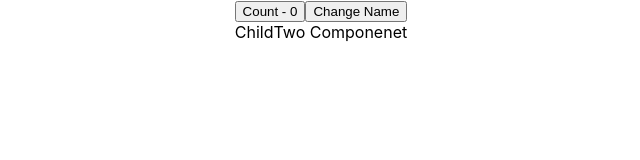
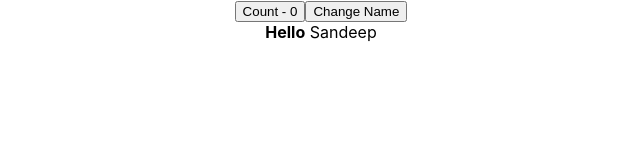
Before and after one commit to SandeepKumar377/ReactJS-Render, a React (Create React App) app: page / in a window 1280 px wide. Shown: the top 160 px of the page, without its empty margins (319-959 px from the left). Built offline with nearby package versions, Linux system fonts and the light colour scheme.

Commit message:
Incorrect memo with children

```diff
--- a/src/App.js
+++ b/src/App.js
@@ -1,5 +1,6 @@
 import './App.css';
-import { ParentTwo } from './components/Optimization/ParentTwo';
+import { ParentThree } from './components/Incorrect Optimizations/ParentThree';
+// import { ParentTwo } from './components/Optimization/ParentTwo';
 // import { GrandParent } from './components/Optimization/GrandParent';
 // import { ChildOne } from './components/Optimization/ChildOne';
 // import { ParentOne } from './components/Optimization/ParentOne';
@@ -12,7 +13,8 @@
 function App() {
   return (
     <div className="App">
-      <ParentTwo />
+      <ParentThree/>
+      {/* <ParentTwo /> */}
       {/* <GrandParent /> */}
       {/* <Parent/> */}
       {/* <ObjectUseState />
--- /dev/null
+++ b/src/components/Incorrect Optimizations/ChildThree.js
@@ -0,0 +1,11 @@
+import React from 'react'
+
+export const ChildThree = ({children, name}) => {
+    console.log('ChildThree Render')
+    return (
+        <div>
+            {children} {name}
+        </div>
+    )
+}
+export const MemoizedChildThree = React.memo(ChildThree)
--- /dev/null
+++ b/src/components/Incorrect Optimizations/ParentThree.js
@@ -0,0 +1,17 @@
+import React, { useState } from 'react'
+import { MemoizedChildThree } from './ChildThree'
+
+export const ParentThree = () => {
+    const [count, setCount] = useState(0)
+    const [name, setName] = useState('Sandeep')
+    console.log('ParentThree render')
+    return (
+        <div>
+            <button onClick={() => setCount((c) => c + 1)}>Count - {count}</button>
+            <button onClick={()=>setName('Kumar')} >Change Name</button>
+            <MemoizedChildThree name={name} >
+                <strong>Hello</strong>
+            </MemoizedChildThree>
+        </div>
+    )
+}
```
